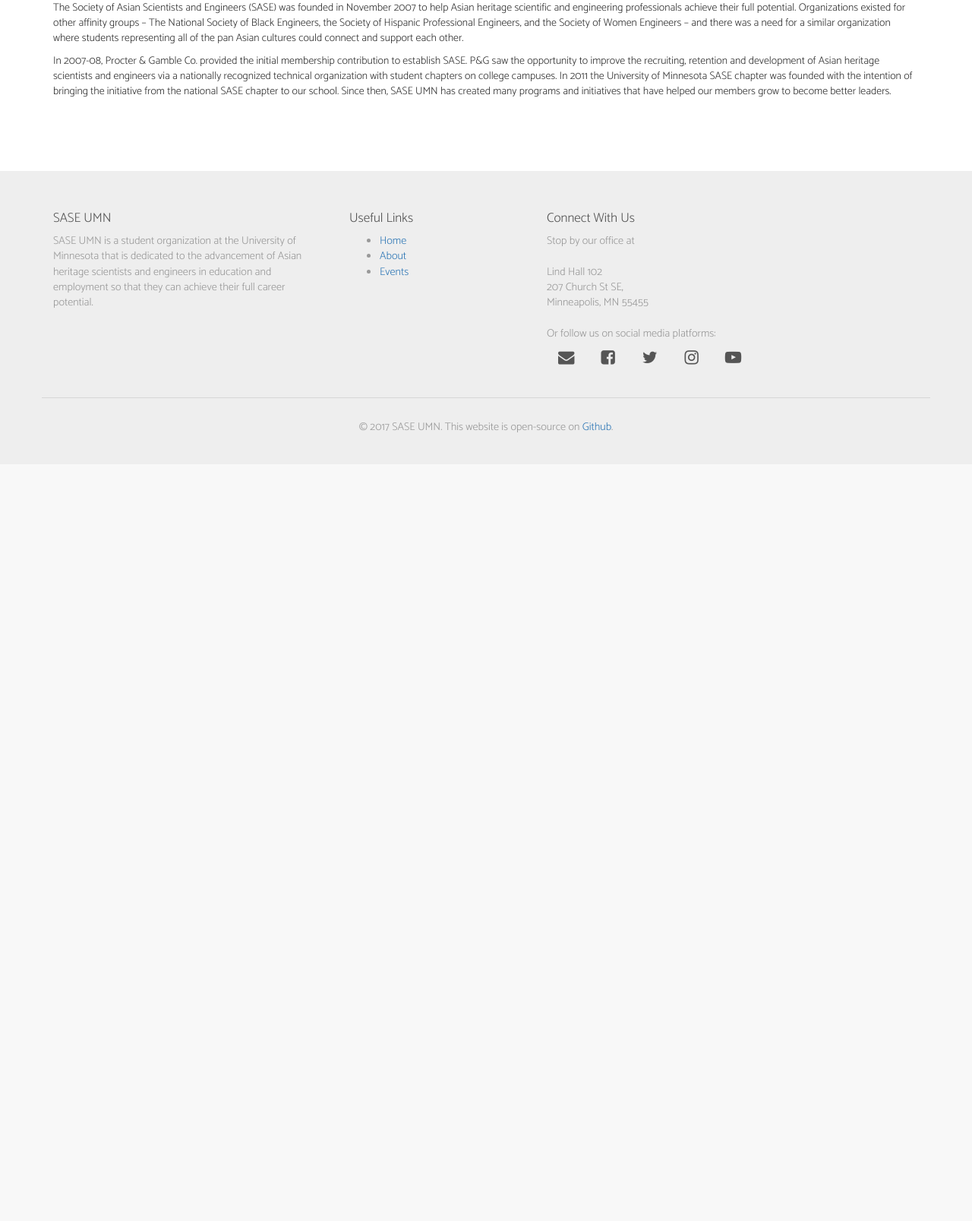
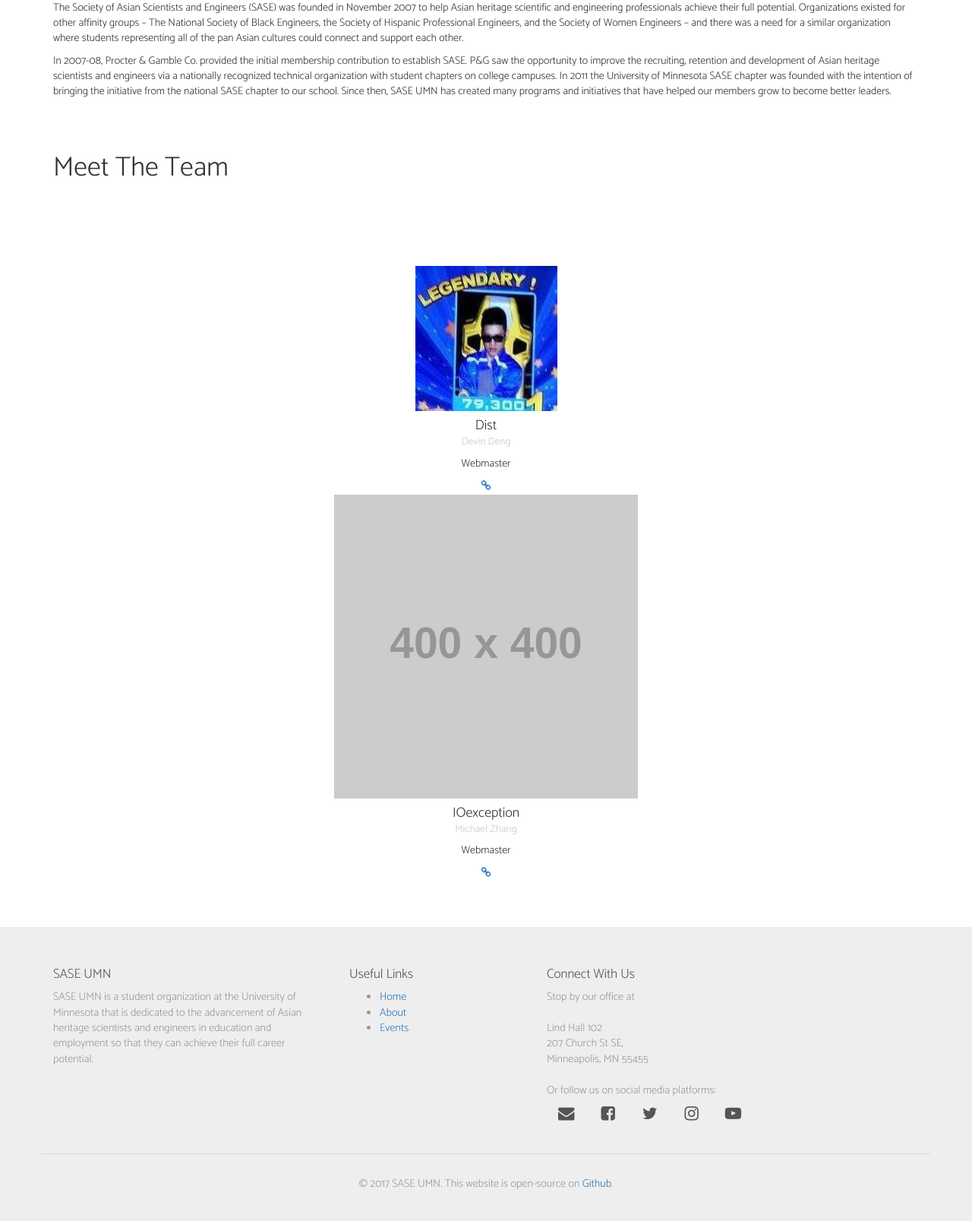
Before and after one commit to saseumn/website, a Flask app: page /about in a window 1280 px wide. Shown: the part 408-2015 px from the top of the page at 76% size. Before the commit the page ends 978 px from the top, so only its background shows below. Run offline with Flask 2, Linux system fonts and the light colour scheme; grey boxes labelled with a size stand in for pictures from a placeholder-image service; some libraries are stand-ins or nearby versions.

Commit message:
added some about page information

```diff
--- a/saseumn/config.py
+++ b/saseumn/config.py
@@ -16,7 +16,8 @@ class Config(object):
         self.SECURITY_URL_PREFIX = os.getenv("SECURITY_URL_PREFIX", "/admin")
 
         # ENVIRONMENT = { development | testing | production }
-        self.ENVIRONMENT = os.getenv("ENVIRONMENT", "production")  # secure by defualt
+        self.ENVIRONMENT = os.getenv(
+            "ENVIRONMENT", "production")  # secure by defualt
 
         if self.ENVIRONMENT.lower() == "development":
             self.DEBUG = True
--- a/saseumn/templates/base/about.html
+++ b/saseumn/templates/base/about.html
@@ -23,4 +23,37 @@
 
         <p>In 2007-08, Procter & Gamble Co. provided the initial membership contribution to establish SASE. P&G saw the opportunity to improve the recruiting, retention and development of Asian heritage scientists and engineers via a nationally recognized technical organization with student chapters on college campuses. In 2011 the University of Minnesota SASE chapter was founded with the intention of bringing the initiative from the national SASE chapter to our school. Since then, SASE UMN has created many programs and initiatives that have helped our members grow to become better leaders.</p>
     </div>
+
+    <div class="section gradient">
+        <div class="container">
+            <h1>Meet The Team</h1>
+        </div>
+    </div>
+
+    <div class="section">
+        <div class="container">
+            <div class="row justify-content-center">
+                <div class="col-10">
+                    <div class="card-columns">
+                        {% for member in team %}
+                            <div class="card">
+                                <div class="card-img-top text-center">
+                                    <img class="img-fluid" src="{% if member.avatar %}{{ member.avatar }}{% else %}https://placehold.it/400x400{% endif %}" alt="Card image cap">
+                                </div>
+                                <div class="card-block text-center">
+                                    <h4 class="card-title">{{ member.username }}
+                                        {% if member.name %}<br /><small style="color: lightgray;">{{ member.name }}</small>{% endif %}
+                                    </h4>
+                                    <p class="card-text">{{ member.role }}</p>
+                                </div>
+                                <div class="card-footer text-center">
+                                   {% if member.website %} <a href="{{ member.website }}" target="_blank"><i class="fa fa-fw fa-link"></i></a>{% endif %}
+                                </div>
+                            </div>
+                        {% endfor %}
+                    </div>
+                </div>
+            </div>
+        </div>
+    </div>
 {% endblock %}
--- a/saseumn/views/base.py
+++ b/saseumn/views/base.py
@@ -16,7 +16,22 @@ def index():
 
 @blueprint.route("/about")
 def about():
-    return render_template("base/about.html")
+    team = [
+        {
+            'avatar': '/static/img/dev.jpg',
+            'username': 'Dist',
+            'name': 'Devin Deng',
+            'role': 'Webmaster',
+            'website': 'example'
+        },
+        {
+            'username': 'IOexception',
+            'name': 'Michael Zhang',
+            'role': 'Webmaster',
+            'website': 'example'
+        }
+    ]
+    return render_template("base/about.html", team=team)
 
 
 @blueprint.route("/events")
```
Also changed, not shown: saseumn/static/img/dev.jpg (added).
